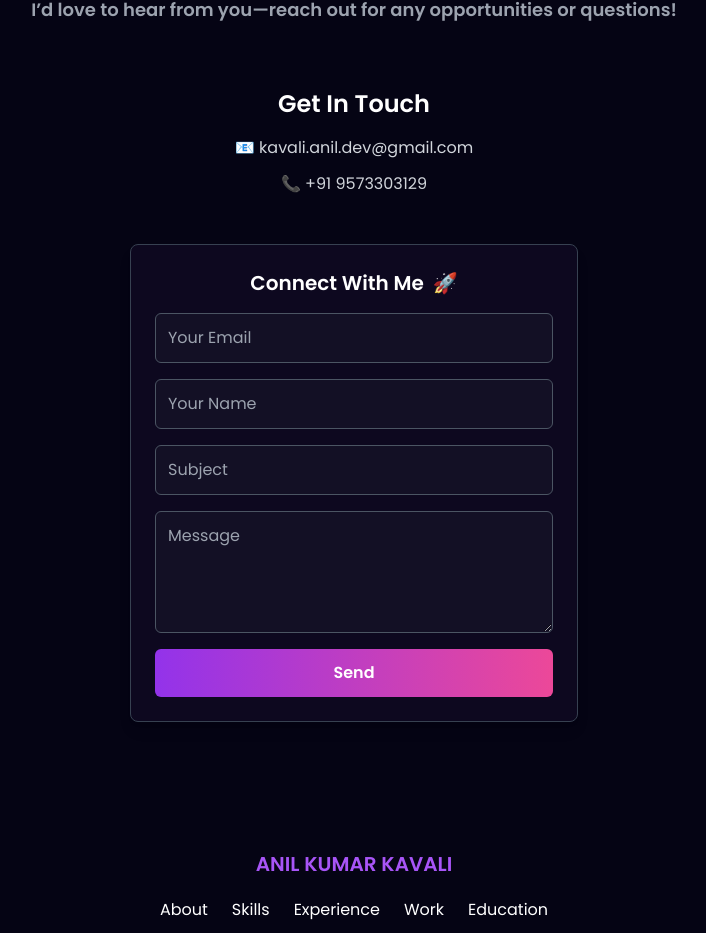
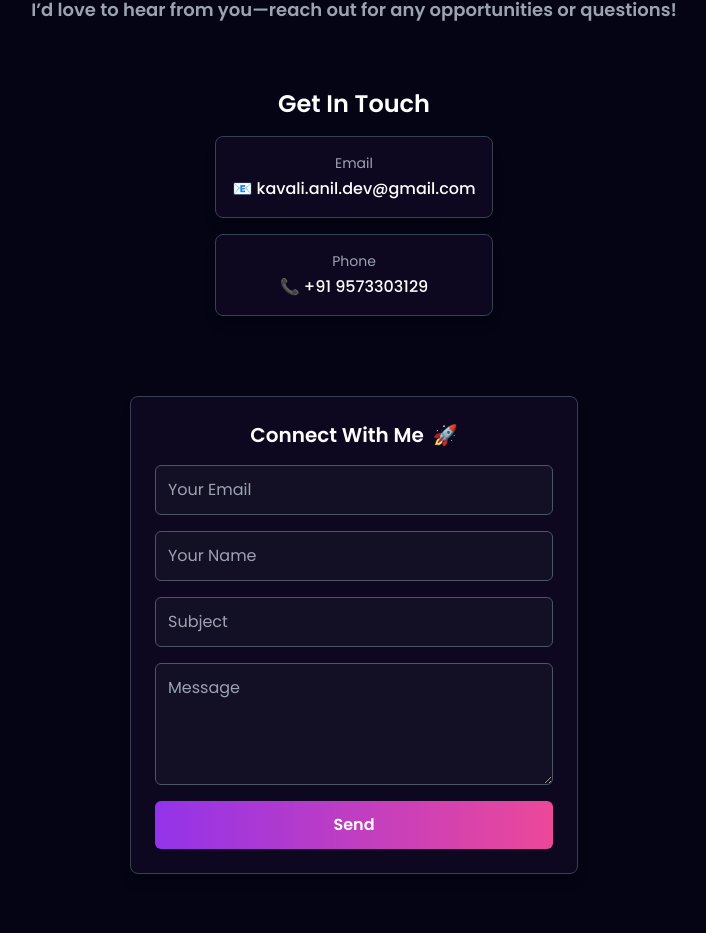
Before and after one commit to anilkumark215/portfolio_anil_kumar_k, a React (Vite) app: page / in a window 1280 px wide. Shown: the part 7735-8668 px from the top of the page, without its empty margins (286-992 px from the left). Built offline with nearby package versions, Linux system fonts and the light colour scheme.

Commit message:
get in touch added updated with boxs

```diff
--- a/src/components/Contact/Contact.jsx
+++ b/src/components/Contact/Contact.jsx
@@ -72,7 +72,7 @@ const Contact = () => {
     Get In Touch
   </h3>
 
-  <div className="flex flex-col gap-3 text-gray-300">
+  {/* <div className="flex flex-col gap-3 text-gray-300">
     <a
       href="mailto:kavali.anil.dev@gmail.com"
       className="hover:text-purple-400 transition"
@@ -80,22 +80,39 @@ const Contact = () => {
       📧 kavali.anil.dev@gmail.com
     </a>
 
-    {/* <a
-  href="https://mail.google.com/mail/?view=cm&fs=1&to=kavali.anil.dev@gmail.com"
-  target="_blank"
-  rel="noopener noreferrer"
-  className="hover:text-purple-400"
->
-  📧 kavali.anil.dev@gmail.com
-</a> */}
-
     <a
       href="tel:+919573303129"
       className="hover:text-purple-400 transition"
     >
       📞 +91 9573303129
     </a>
-  </div>
+  </div> */}
+
+  <div className="w-full max-w-md mb-8 flex flex-col gap-4">
+
+  {/* Email Box */}
+  <a
+    href="mailto:kavali.anil.dev@gmail.com"
+    className="bg-[#0d081f] p-4 rounded-lg shadow-lg border border-gray-700 hover:border-purple-500 transition block"
+  >
+    <div className="text-sm text-gray-400 mb-1">Email</div>
+    <div className="text-white font-medium">
+      📧 kavali.anil.dev@gmail.com
+    </div>
+  </a>
+
+  {/* Phone Box */}
+  <a
+    href="tel:+919573303129"
+    className="bg-[#0d081f] p-4 rounded-lg shadow-lg border border-gray-700 hover:border-purple-500 transition block"
+  >
+    <div className="text-sm text-gray-400 mb-1">Phone</div>
+    <div className="text-white font-medium">
+      📞 +91 9573303129
+    </div>
+  </a>
+
+</div>
 </div>
 
 {/* Contact Form */}
```
